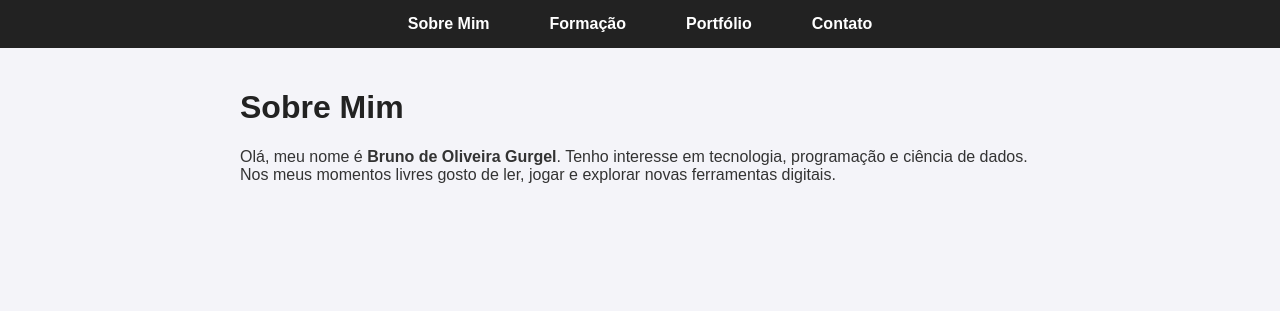
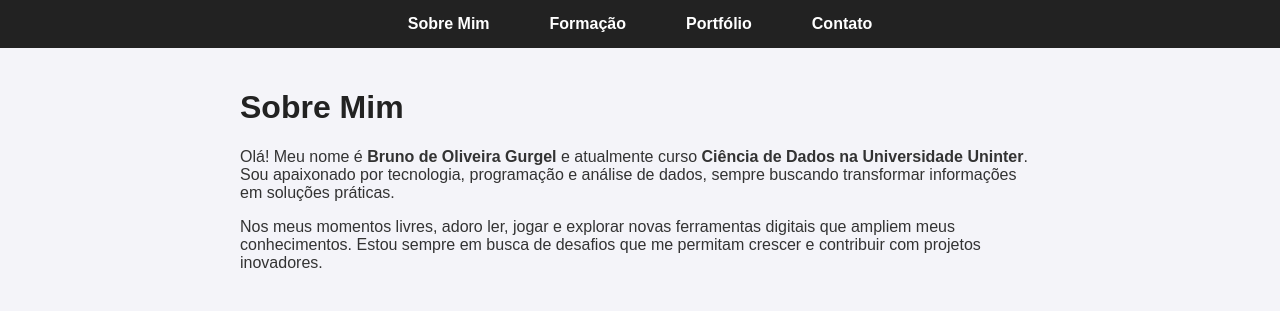
Before and after one commit to Spyrootsz/portfolio, a plain HTML site: page index.html in a window 1280 px wide. Drawn offline with Linux system fonts and the light colour scheme.

Commit message:
Melhoria apresentação index.html

```diff
--- a/index.html
+++ b/index.html
@@ -18,7 +18,8 @@
     </header>
     <main>
         <h1>Sobre Mim</h1>
-        <p>Olá, meu nome é <strong>Bruno de Oliveira Gurgel</strong>. Tenho interesse em tecnologia, programação e ciência de dados. Nos meus momentos livres gosto de ler, jogar e explorar novas ferramentas digitais.</p>
+        <p>Olá! Meu nome é <strong>Bruno de Oliveira Gurgel</strong> e atualmente curso <strong>Ciência de Dados na Universidade Uninter</strong>. Sou apaixonado por tecnologia, programação e análise de dados, sempre buscando transformar informações em soluções práticas.</p>
+        <p>Nos meus momentos livres, adoro ler, jogar e explorar novas ferramentas digitais que ampliem meus conhecimentos. Estou sempre em busca de desafios que me permitam crescer e contribuir com projetos inovadores.</p>
     </main>
 </body>
 </html>
```
